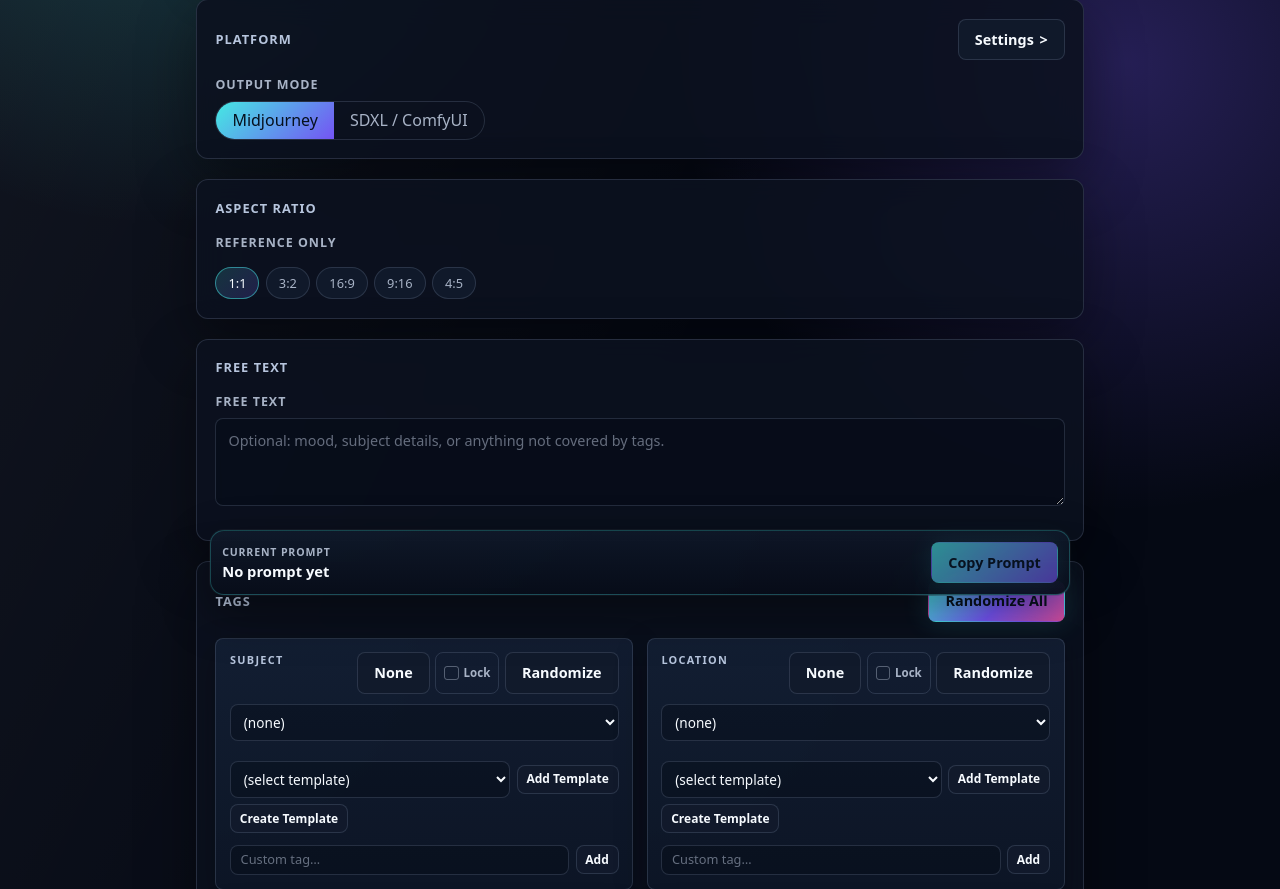
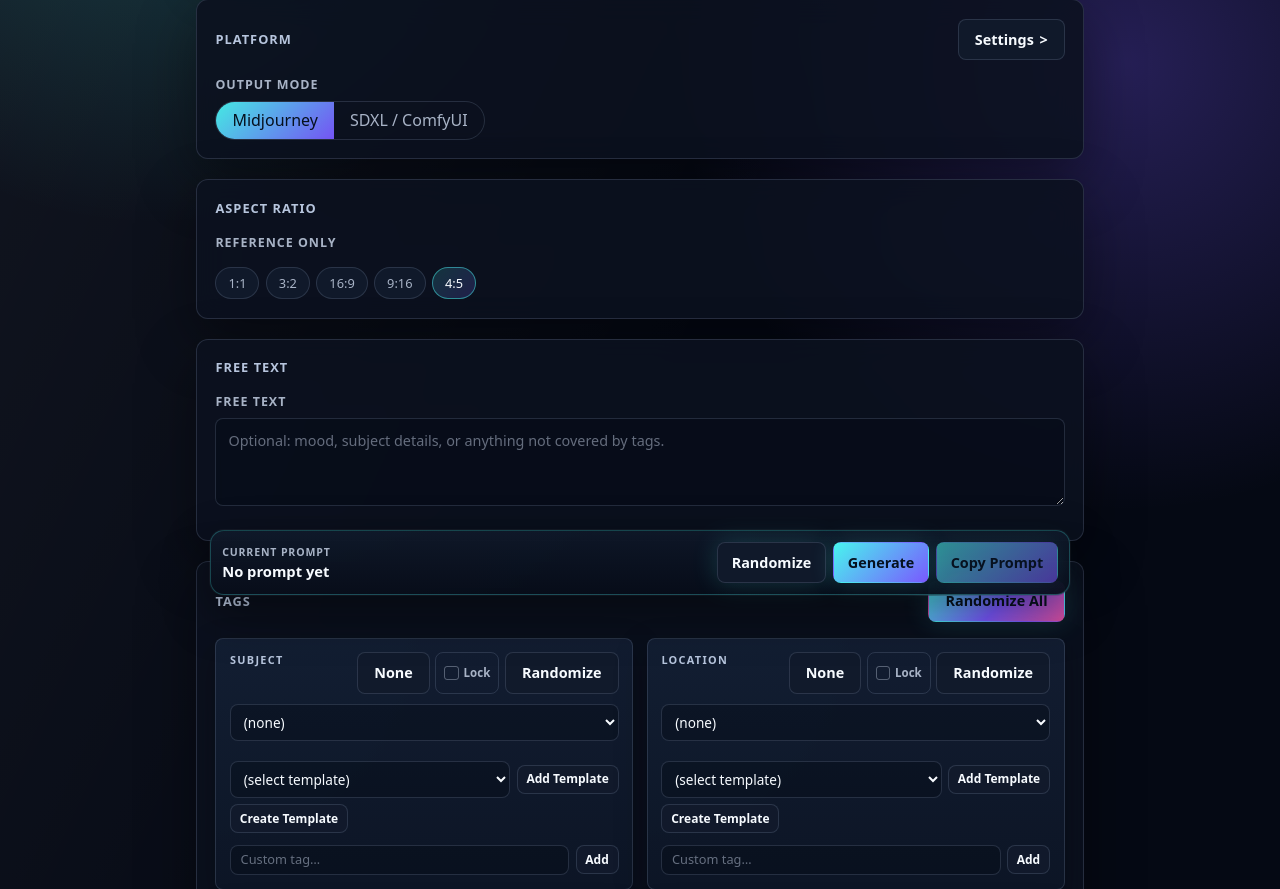
Before and after one commit to dicemanorama/Muse, a Flask app: page / in a window 1280 px wide. Shown: the part 191-1080 px from the top of the page. Run offline with Flask 3, Linux system fonts and the light colour scheme; data that the repository does not hold is empty.

Commit message:
Add sticky Generate button and UI tweaks
Adds a sticky "Generate" button and hooks it into script logic (click handler and disable/enable handling). Changes default aspect ratio to 4:5 (JS + template). Improves sticky prompt title wrapping and reworks sticky-action button layout/styles. Bumps static asset versions and service worker cache to v3 (template refs + sw cache name). Also adds a "Latest" MJ version option and removes the v7 default selection.

```diff
--- a/prompt-builder/static/script.js
+++ b/prompt-builder/static/script.js
@@ -36,6 +36,7 @@
   const copyNegativeBtn = document.getElementById("copy-negative-btn");
   const stickyCopyPositiveBtn = document.getElementById("sticky-copy-positive-btn");
   const stickyPromptTitleEl = document.getElementById("sticky-prompt-title");
+  const stickyGenerateBtn = document.getElementById("sticky-generate-btn");
   const clearBtn = document.getElementById("clear-btn");
   const aspectDisplay = document.getElementById("aspect-display");
   const aspectRadios = document.querySelectorAll('input[name="aspect_ratio"]');
@@ -1234,7 +1235,7 @@
     const checked = document.querySelector(
       'input[name="aspect_ratio"]:checked'
     );
-    return checked ? checked.value : "1:1";
+    return checked ? checked.value : "4:5";
   }
 
   function appendMjParamFlags(streamedText) {
@@ -1529,6 +1530,7 @@
 
     clearOutputs();
     generateBtn.disabled = true;
+    if (stickyGenerateBtn) stickyGenerateBtn.disabled = true;
     setGenerating(true);
 
     const activeModel = payload.model;
@@ -1654,6 +1656,7 @@
     } finally {
       clearInterval(statusTick);
       generateBtn.disabled = false;
+      if (stickyGenerateBtn) stickyGenerateBtn.disabled = false;
       setGenerating(false);
       setOutputHasContent(!!(outputPositive && outputPositive.value.trim()));
       if (warmModels.has(activeModel)) {
@@ -1687,6 +1690,7 @@
 
     refineBtn.disabled = true;
     generateBtn.disabled = true;
+    if (stickyGenerateBtn) stickyGenerateBtn.disabled = true;
     if (saveFavoriteBtn) saveFavoriteBtn.hidden = true;
     setGenerating(true);
 
@@ -1751,6 +1755,7 @@
     } finally {
       clearInterval(statusTick);
       generateBtn.disabled = false;
+      if (stickyGenerateBtn) stickyGenerateBtn.disabled = false;
       refineBtn.disabled = false;
       setGenerating(false);
       setOutputHasContent(!!outputPositive.value.trim());
@@ -1761,6 +1766,12 @@
   generateBtn.addEventListener("click", function () {
     runGenerate({});
   });
+
+  if (stickyGenerateBtn) {
+    stickyGenerateBtn.addEventListener("click", function () {
+      runGenerate({});
+    });
+  }
 
   if (refineBtn) {
     refineBtn.addEventListener("click", function () {
@@ -1856,7 +1867,7 @@
     if (freeTextEl) freeTextEl.value = "";
     clearOutputs();
     const defaultAspect = document.querySelector(
-      'input[name="aspect_ratio"][value="1:1"]'
+      'input[name="aspect_ratio"][value="4:5"]'
     );
     if (defaultAspect) {
       defaultAspect.checked = true;
--- a/prompt-builder/static/style.css
+++ b/prompt-builder/static/style.css
@@ -609,17 +609,25 @@
 }
 
 .prompt-sticky-title {
-  overflow: hidden;
   color: var(--text);
   font-size: 0.92rem;
   font-weight: 750;
   line-height: 1.25;
-  text-overflow: ellipsis;
-  white-space: nowrap;
+  white-space: normal;
+  overflow-wrap: anywhere;
 }
 
-.prompt-sticky-bar .btn {
+.prompt-sticky-actions {
+  display: flex;
   flex-shrink: 0;
+  flex-wrap: wrap;
+  justify-content: flex-end;
+  gap: 0.45rem;
+}
+
+.prompt-sticky-actions .btn {
+  flex-shrink: 0;
+  padding-inline: 0.85rem;
 }
 
 .output {
@@ -736,8 +744,17 @@
     padding: 0.65rem;
   }
 
-  .prompt-sticky-bar .btn {
+  .prompt-sticky-actions {
+    display: grid;
+    grid-template-columns: 1fr 1fr;
+  }
+
+  .prompt-sticky-actions .btn {
     width: 100%;
+  }
+
+  .prompt-sticky-actions #sticky-copy-positive-btn {
+    grid-column: 1 / -1;
   }
 }
 
--- a/prompt-builder/static/sw.js
+++ b/prompt-builder/static/sw.js
@@ -1,4 +1,4 @@
-const CACHE_NAME = "muse-prompt-builder-v2";
+const CACHE_NAME = "muse-prompt-builder-v3";
 const APP_SHELL = [
   "/",
   "/static/style.css",
--- a/prompt-builder/templates/index.html
+++ b/prompt-builder/templates/index.html
@@ -9,10 +9,10 @@
     <meta name="apple-mobile-web-app-title" content="Muse" />
     <meta name="apple-mobile-web-app-status-bar-style" content="default" />
     <title>Image Prompt Builder</title>
-    <link rel="manifest" href="{{ url_for('static', filename='manifest.webmanifest', v='2') }}" />
-    <link rel="icon" href="{{ url_for('static', filename='icons/icon.svg', v='2') }}" type="image/svg+xml" />
-    <link rel="apple-touch-icon" href="{{ url_for('static', filename='icons/apple-touch-icon.png', v='2') }}" />
-    <link rel="stylesheet" href="{{ url_for('static', filename='style.css', v='2') }}" />
+    <link rel="manifest" href="{{ url_for('static', filename='manifest.webmanifest', v='3') }}" />
+    <link rel="icon" href="{{ url_for('static', filename='icons/icon.svg', v='3') }}" type="image/svg+xml" />
+    <link rel="apple-touch-icon" href="{{ url_for('static', filename='icons/apple-touch-icon.png', v='3') }}" />
+    <link rel="stylesheet" href="{{ url_for('static', filename='style.css', v='3') }}" />
   </head>
   <body>
     <div class="page">
@@ -78,8 +78,9 @@
               <div class="param-row">
                 <label class="param-label" for="mj-version">Version</label>
                 <select id="mj-version" class="param-select">
+                  <option value="" selected>Latest</option>
                   <option value="--v 8">--v 8</option>
-                  <option value="--v 7" selected>--v 7 (default)</option>
+                  <option value="--v 7">--v 7</option>
                 </select>
               </div>
               <div class="param-row">
@@ -188,7 +189,7 @@
             <legend class="field-label">Reference only</legend>
             <div class="aspect-options" id="aspect-ratio-group">
               <label class="aspect-option">
-                <input type="radio" name="aspect_ratio" value="1:1" checked />
+                <input type="radio" name="aspect_ratio" value="1:1" />
                 <span>1:1</span>
               </label>
               <label class="aspect-option">
@@ -204,7 +205,7 @@
                 <span>9:16</span>
               </label>
               <label class="aspect-option">
-                <input type="radio" name="aspect_ratio" value="4:5" />
+                <input type="radio" name="aspect_ratio" value="4:5" checked />
                 <span>4:5</span>
               </label>
             </div>
@@ -477,9 +478,17 @@
         <span class="prompt-sticky-kicker">Current prompt</span>
         <span id="sticky-prompt-title" class="prompt-sticky-title">No prompt yet</span>
       </div>
-      <button type="button" class="btn btn-primary" id="sticky-copy-positive-btn" disabled>
-        Copy Prompt
-      </button>
+      <div class="prompt-sticky-actions">
+        <button type="button" class="btn tags-randomize-btn" id="sticky-randomize-btn">
+          Randomize
+        </button>
+        <button type="button" class="btn btn-primary" id="sticky-generate-btn">
+          Generate
+        </button>
+        <button type="button" class="btn btn-primary" id="sticky-copy-positive-btn" disabled>
+          Copy Prompt
+        </button>
+      </div>
     </div>
 
     <div id="favorite-save-modal" class="modal" hidden>
@@ -561,6 +570,6 @@
     <script>
       window.CATEGORY_TEMPLATES = {{ category_templates | tojson }};
     </script>
-    <script src="{{ url_for('static', filename='script.js', v='2') }}" defer></script>
+    <script src="{{ url_for('static', filename='script.js', v='3') }}" defer></script>
   </body>
 </html>
```
